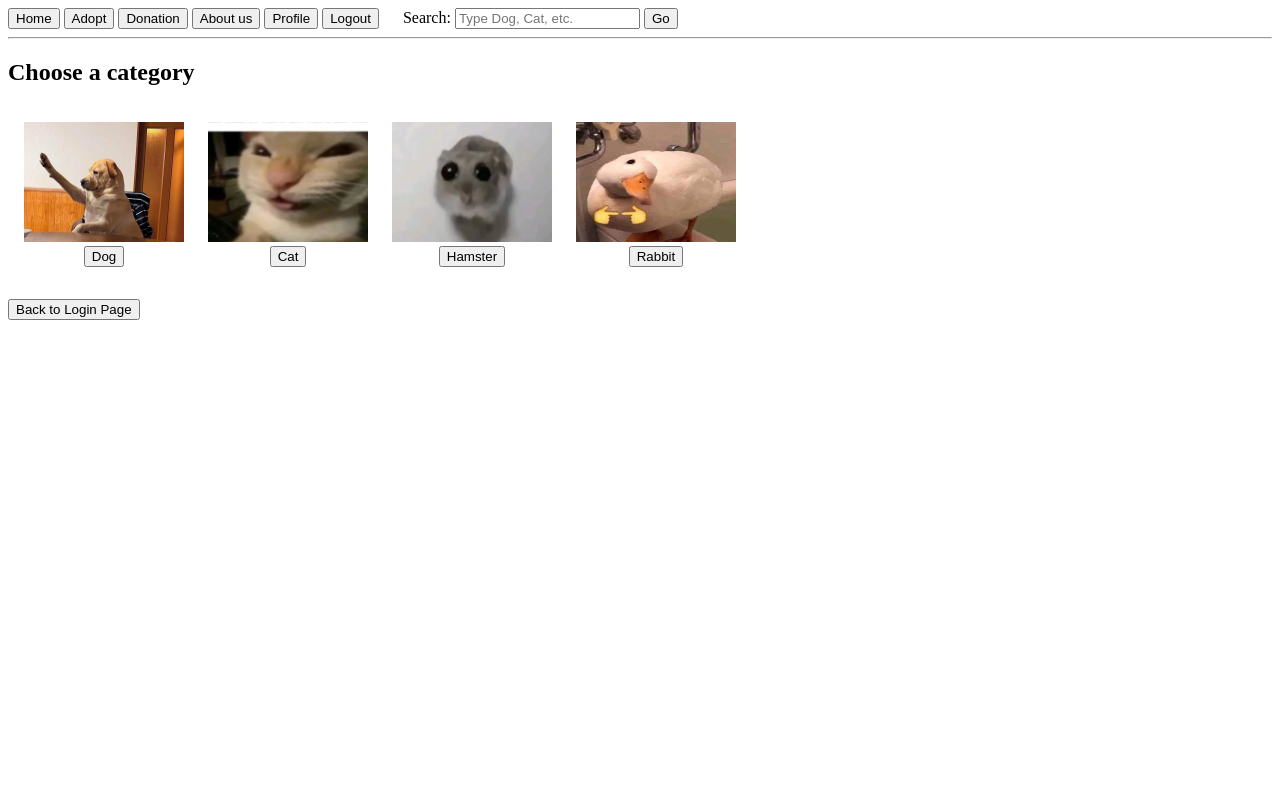
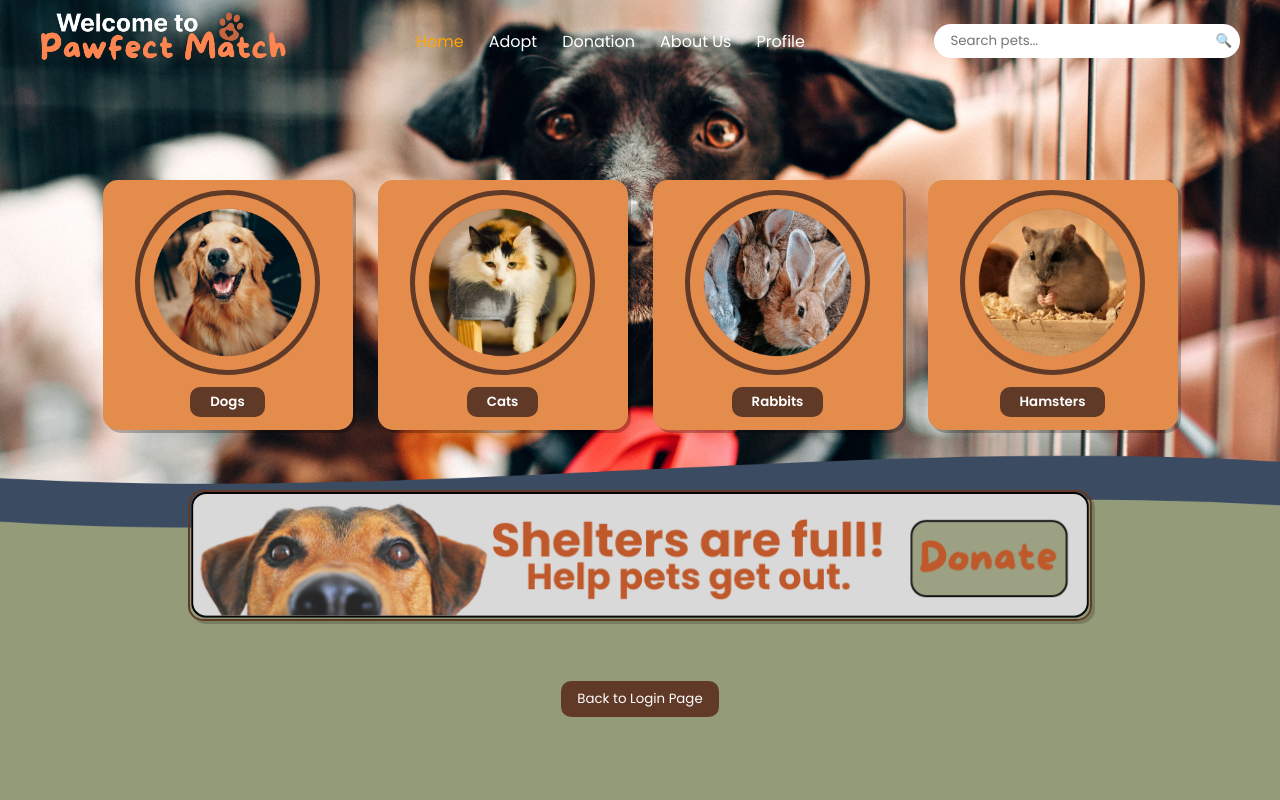
Before and after one commit to Leebug4/pawfect_match, a PHP site: page /guest.php in a window 1280 px wide. Run offline with PHP 8.4, Linux system fonts and the light colour scheme; the visitor is signed in with stand-in values (Sample User, id 1).

Commit message:
Updates CSS files for cat dog hamster rabbits

```diff
--- /dev/null
+++ b/Pawfect_Match/cat.css
@@ -0,0 +1,6 @@
+body {
+  background-image: url('backgrounds/3.png');
+  background-size: cover;
+  background-position: center;
+  background-attachment: fixed;
+}
--- /dev/null
+++ b/Pawfect_Match/guest.css
@@ -0,0 +1,204 @@
+/* ===== GLOBAL RESET ===== */
+* {
+  margin: 0;
+  padding: 0;
+  box-sizing: border-box;
+  font-family: 'Poppins', sans-serif;
+}
+
+/* ===== BODY LAYOUT ===== */
+body {
+  background-color: #d0c6a1;
+  display: flex;
+  flex-direction: column;
+  align-items: center;
+  min-height: 100vh;
+  padding-top: 120px; /* space for header area */
+  position: relative;
+  overflow-x: hidden;
+}
+
+/* ===== HERO BACKGROUND (FIXED DOG IMAGE) ===== */
+.hero {
+  background-image: url('backgrounds/guest home.png'); /* Replace with your image path */
+  background-size: cover;
+  background-position: center;
+  position: fixed; /* stays behind everything */
+  top: 0;
+  left: 0;
+  width: 100%;
+  height: 100%;
+  z-index: -1; /* push behind everything */
+  pointer-events: none; /* allow clicks to pass through */
+}
+
+/* ===== HEADER NAVBAR ===== */
+.header {
+  width: 100%;
+  background-color: transparent; /* transparent so background shows */
+  display: flex;
+  align-items: center;
+  justify-content: space-between;
+  padding: 12px 40px;
+  position: absolute;
+  top: 0;
+  z-index: 10; /* above hero background */
+}
+
+.logo img {
+  height: 50px;
+  width: auto;
+  object-fit: contain;
+}
+
+.header .logo {
+  color: white;
+  font-size: 20px;
+  font-weight: 700;
+}
+
+.header .logo span {
+  color: orange;
+}
+
+/* ===== NAV LINKS ===== */
+.nav-links {
+  display: flex;
+  align-items: center;
+  gap: 25px;
+}
+
+.nav-links a {
+  color: white;
+  text-decoration: none;
+  font-weight: 500;
+  transition: 0.3s;
+}
+
+.nav-links a:hover,
+.nav-links a.active {
+  color: orange;
+}
+
+/* ===== SEARCH BAR ===== */
+.search-bar {
+  display: flex;
+  align-items: center;
+  background: white;
+  border-radius: 20px;
+  padding: 3px 8px;
+}
+
+.search-bar input {
+  border: none;
+  outline: none;
+  padding: 4px 8px;
+  border-radius: 20px;
+}
+
+.search-bar button {
+  background: none;
+  border: none;
+  cursor: pointer;
+  color: #555;
+  font-weight: bold;
+}
+
+/* ===== CATEGORY SECTION ===== */
+.category-container {
+  display: flex;
+  justify-content: center;
+  align-items: center;
+  gap: 25px;
+  flex-wrap: wrap;
+  margin-top: 60px;
+  margin-bottom: 60px;
+}
+
+.category-card {
+  background-color: #e38c4c;
+  border-radius: 15px;
+  padding: 10px 20px;
+  text-align: center;
+  height: 250px;
+  width: 250px;
+  box-shadow: 3px 3px 0px #00000040;
+  transition: transform 0.2s;
+}
+
+.category-card:hover {
+  transform: translateY(-4px);
+}
+
+.category-card img {
+  width: 185px;
+  height: 185px;
+  border-radius: 50%;
+  border: 5px solid #603a27;
+  object-fit: cover;
+  margin-bottom: 5px;
+}
+
+.category-card button {
+  background-color: #603a27;
+  color: white;
+  font-weight: 600;
+  border: none;
+  border-radius: 10px;
+  padding: 5px 20px;
+  cursor: pointer;
+  transition: 0.3s;
+}
+
+.category-card button:hover {
+  background-color: #482a1d;
+}
+
+/* ===== DONATION BANNER (CLICKABLE IMAGE) ===== */
+.banner {
+  display: flex;
+  justify-content: center;
+  align-items: center;
+  margin: 0 auto 60px auto;
+}
+
+.banner a {
+  display: inline-block;
+  border-radius: 15px;
+  overflow: hidden;
+  box-shadow: 3px 3px 0px #00000030;
+  border: 2px solid #603a27;
+  transition: transform 0.2s ease, box-shadow 0.2s ease;
+}
+
+.banner a:hover {
+  transform: scale(1.03);
+  box-shadow: 4px 4px 10px #00000040;
+}
+
+.banner img {
+  width: 900px;  /* adjust size as needed */
+  height: auto;
+  display: block;
+  border-radius: 15px;
+  object-fit: cover;
+}
+
+/* ===== BACK BUTTON ===== */
+.back-btn {
+  margin-bottom: 40px;
+}
+
+.back-btn button {
+  background-color: #603a27;
+  color: white;
+  border: none;
+  border-radius: 10px;
+  padding: 8px 16px;
+  cursor: pointer;
+  transition: 0.3s;
+}
+
+.back-btn button:hover {
+  background-color: #482a1d;
+}
--- a/Pawfect_Match/guest.php
+++ b/Pawfect_Match/guest.php
@@ -1,5 +1,4 @@
 <?php
-// guest.php - Guest dashboard with text search and image buttons (no CSS)
 session_start();
 ini_set('display_errors',1);
 ini_set('display_startup_errors',1);
@@ -11,13 +10,10 @@ if (empty($_SESSION['is_guest'])) {
     header('Location: guestLogin.php');
     exit;
 }
-// valid categories list
+
 $valid_types = ['Dog', 'Cat', 'Hamster', 'Rabbit'];
-
-// simple sanitize helper
 function esc($s){ return htmlspecialchars($s, ENT_QUOTES); }
 
-// check search input
 $search_msg = '';
 if ($_SERVER['REQUEST_METHOD'] === 'GET' && isset($_GET['search'])) {
     $search = trim($_GET['search']);
@@ -26,42 +22,44 @@ if ($_SERVER['REQUEST_METHOD'] === 'GET' && isset($_GET['search'])) {
     } elseif (!in_array(ucfirst(strtolower($search)), $valid_types)) {
         $search_msg = "Invalid input — no pets shown.";
     } else {
-        // valid input: redirect to category page
         header("Location: category.php?type=" . ucfirst(strtolower($search)));
         exit;
     }
 }
 
-// categories and images
 $cats = [
-    'Dog' => 'animals/dog.jpg',
-    'Cat' => 'animals/cat.jpg',
-    'Hamster' => 'animals/hamster.jpg',
-    'Rabbit' => 'animals/rabbit.jpg'
+    'Dog' => 'backgrounds/DOG.png',       // TODO: Replace with your dog image path
+    'Cat' => 'backgrounds/CAT.png',       // TODO: Replace with your cat image path
+    'Rabbit' => 'backgrounds/RABBIT.png', // TODO: Replace with your rabbit image path
+    'Hamster' => 'backgrounds/HAMSTER.png'// TODO: Replace with your hamster image path
 ];
 ?>
 <!doctype html>
-<html>
+<html lang="en">
 <head>
-  <meta charset="utf-8">
-  <title>Pawfect Match — Guest</title>
+<meta charset="utf-8">
+<title>Pawfect Match — Guest</title>
+<link href="https://fonts.googleapis.com/css2?family=Poppins:wght@400;600;700&display=swap" rel="stylesheet">
+<link rel="stylesheet" href="guest.css">
 </head>
 <body>
 
-<!-- Header: Home | About Us | Profile | Search -->
-<div>
-  <a href="guest.php"><button type="button">Home</button></a>
-  <a href="adopt.php"><button type="button">Adopt</button></a>
-  <a href="donation.php"><button type="button">Donation</button></a>
-  <a href="aboutUs.php"><button type="button">About us</button></a>
-  <a href="profile.php"><button type="button">Profile</button></a>
-  <a href="logout.php"><button type="button">Logout</button></a>
+<div class="hero"></div>
 
-  <!-- Text search -->
-  <form method="get" action="" style="display:inline; margin-left:20px;">
-    <label for="search">Search:</label>
-    <input type="text" id="search" name="search" placeholder="Type Dog, Cat, etc.">
-    <button type="submit">Go</button>
+<div class="header">
+  <div class="logo">
+    <img src="logo/LOGO.png" alt="Pawfect Match Logo">
+  </div>
+  <div class="nav-links">
+    <a href="guest.php" class="active">Home</a>
+    <a href="adopt.php">Adopt</a>
+    <a href="donation.php">Donation</a>
+    <a href="aboutUs.php">About Us</a>
+    <a href="profile.php">Profile</a>
+  </div>
+  <form method="get" action="" class="search-bar">
+    <input type="text" id="search" name="search" placeholder="Search pets...">
+    <button type="submit">🔍</button>
   </form>
 </div>
 
@@ -69,30 +67,30 @@ $cats = [
   <p style="color:red;"><?php echo esc($search_msg); ?></p>
 <?php endif; ?>
 
-<hr>
+<div class="category-container">
+  <?php foreach ($cats as $type => $img): ?>
+    <div class="category-card">
+      <?php if (file_exists(__DIR__ . '/' . $img)): ?>
+        <img src="<?php echo esc($img); ?>" alt="<?php echo esc($type); ?>">
+      <?php else: ?>
+        <div style="width:100px;height:100px;border-radius:50%;background:#ccc;display:flex;align-items:center;justify-content:center;margin:0 auto 5px auto;">
+          <span><?php echo esc($type); ?></span>
+        </div>
+      <?php endif; ?>
+      <button onclick="window.location.href='<?php echo strtolower($type); ?>.php'"><?php echo esc($type); ?>s</button>
+    </div>
+  <?php endforeach; ?>
+</div>
 
-<h2>Choose a category</h2>
+<div class="banner">
+  <a href="donation.php">
+    <img src="backgrounds/Banner.png" alt="Donate to Help Pets">
+  </a>
+</div>
 
-<!-- Image buttons for categories (links to specific pages) -->
-<table border="0" cellpadding="8" cellspacing="8">
-  <tr>
-    <?php foreach ($cats as $type => $img): ?>
-      <td align="center" valign="top">
-        <a href="<?php echo strtolower($type); ?>.php" style="text-decoration:none;">
-          <?php if (file_exists(__DIR__ . '/' . $img)): ?>
-            <img src="<?php echo esc($img); ?>" alt="<?php echo esc($type); ?>" width="160" height="120"><br>
-          <?php else: ?>
-            <div style="width:160px;height:120px;border:1px solid #000;display:inline-block;line-height:120px;">
-              <?php echo esc($type); ?> Image
-            </div><br>
-          <?php endif; ?>
-          <button type="button"><?php echo esc($type); ?></button>
-        </a>
-      </td>
-    <?php endforeach; ?>
-  </tr>
-</table>
+<div class="back-btn">
+  <a href="index.php"><button>Back to Login Page</button></a>
+</div>
 
-   <p> <a href="index.php"><button>Back to Login Page</button></a></p>
 </body>
 </html>
```
Also changed, not shown: Pawfect_Match/cat.php (+21 -16 lines), Pawfect_Match/dog.css (added, +22 -0 lines), Pawfect_Match/dog.php (+20 -15 lines), Pawfect_Match/generalAdoption.css (added, +153 -0 lines), Pawfect_Match/hamster.css (added, +22 -0 lines), Pawfect_Match/hamster.php (+19 -15 lines), Pawfect_Match/rabbit.css (added, +22 -0 lines), Pawfect_Match/rabbit.php (+19 -15 lines), Pawfect_Match/backgrounds/Banner.png (added), Pawfect_Match/backgrounds/CAT.png (added), Pawfect_Match/backgrounds/DOG.png (added), Pawfect_Match/backgrounds/HAMSTER.png (added), Pawfect_Match/backgrounds/RABBIT.png (added), Pawfect_Match/backgrounds/guest home.png (added), 2 more files.
